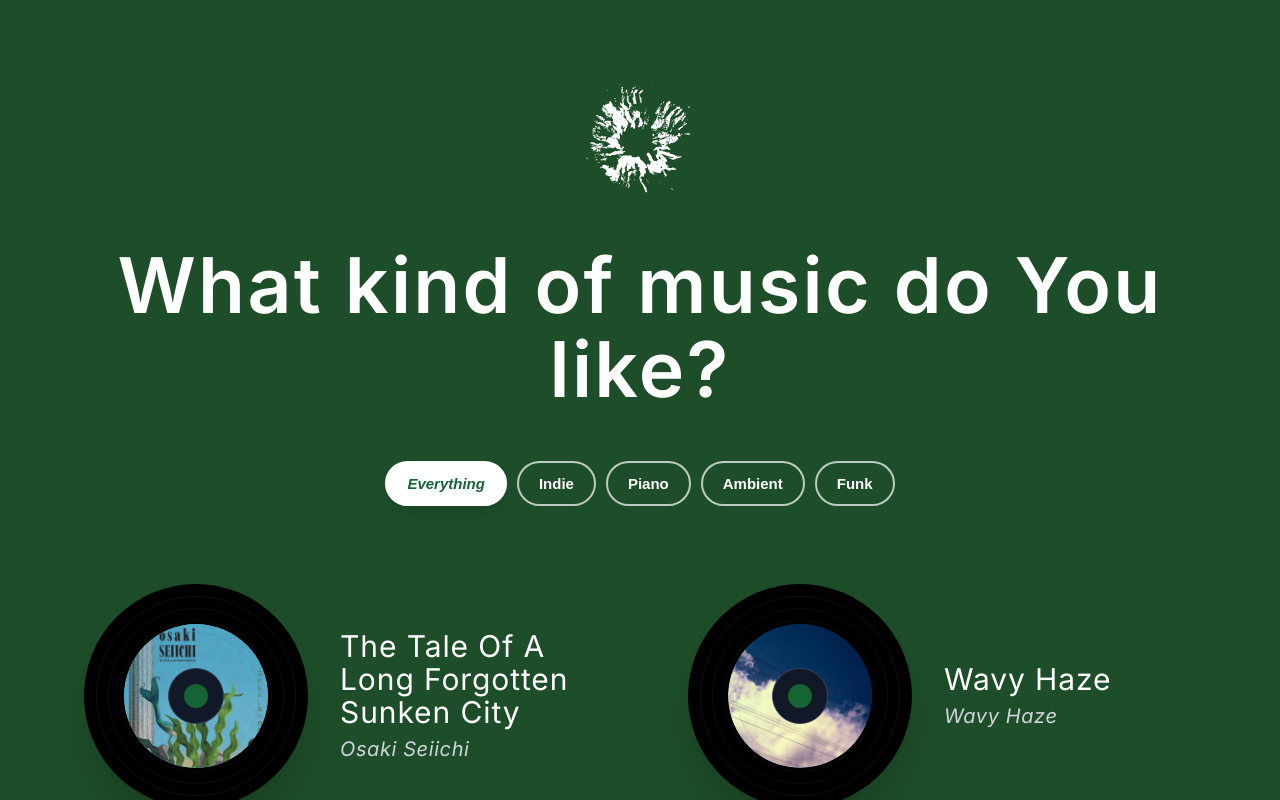
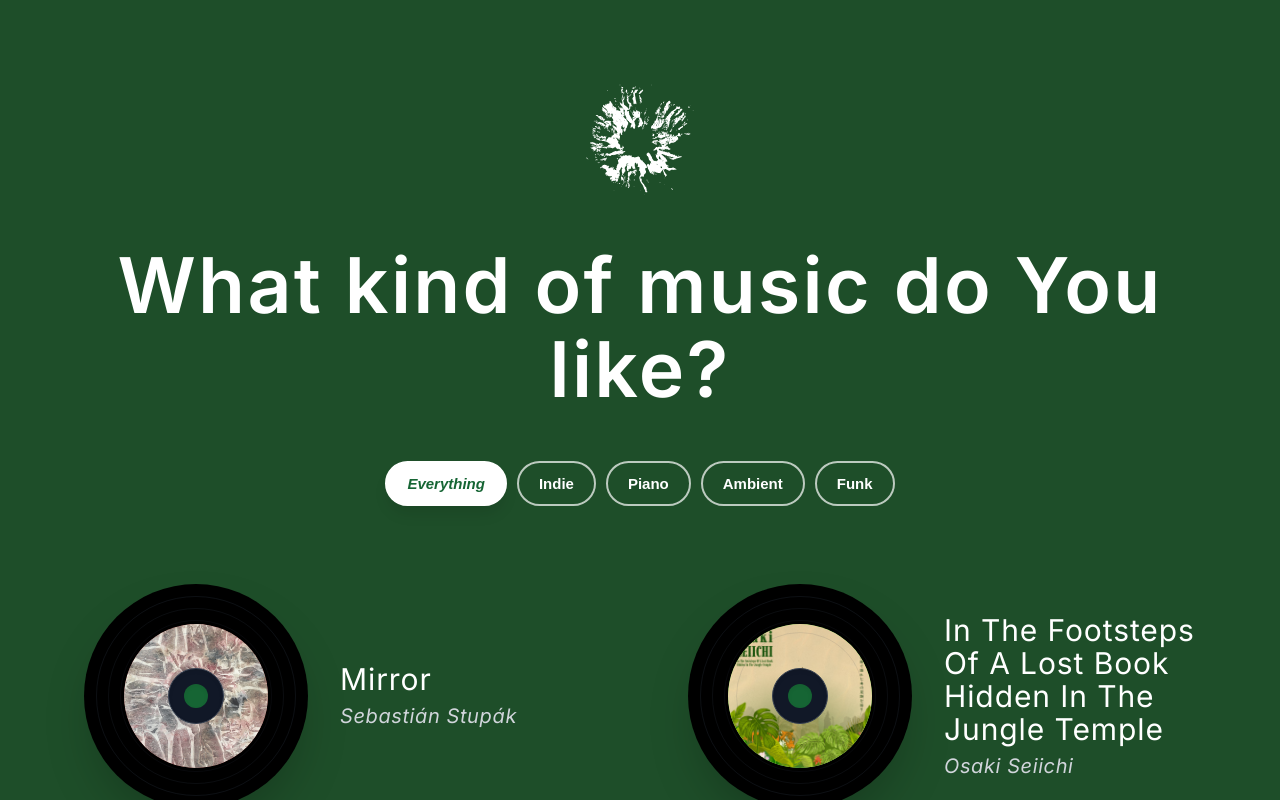
Before and after one commit to soulaudio/soul-web, a React (Create React App) app: page /label in a window 1280 px wide. Built offline with nearby package versions, Linux system fonts and the light colour scheme.

Commit message:
chore: add new projects to label page

```diff
--- a/src/pages/label.tsx
+++ b/src/pages/label.tsx
@@ -9,6 +9,20 @@ const Label = () => {
 
   const musicConfig = {
     albums: [
+      {
+        id: "mirror",
+        title: "Mirror",
+        artist: "Sebastián Stupák",
+        genres: ["Piano"],
+        coverColor: "#a26560ff",
+      },
+      {
+        id: "in-the-footsteps-jungle-temple",
+        title: "In The Footsteps Of A Lost Book Hidden In The Jungle Temple",
+        artist: "Osaki Seiichi",
+        genres: ["Ambient"],
+        coverColor: "#99de64ff",
+      },
       {
         id: "sunken-city-album",
         title: "The Tale Of A Long Forgotten Sunken City",
```
